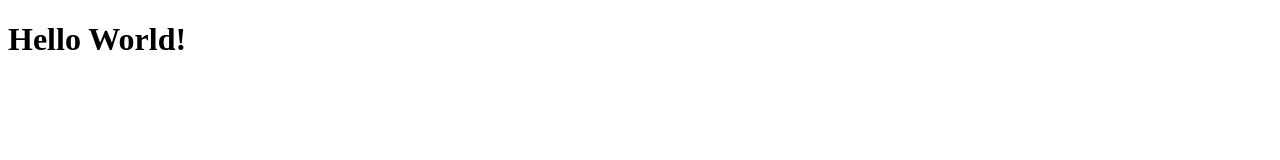
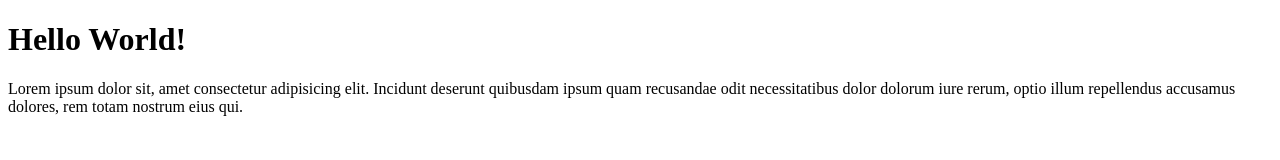
Before and after one commit to NbilaY/Nabila-git-test, a plain HTML site: page index.html in a window 1280 px wide. Drawn offline with Linux system fonts and the light colour scheme.

Commit message:
menambahkan paragraph

```diff
--- a/index.html
+++ b/index.html
@@ -8,5 +8,6 @@
 </head>
 <body>
     <h1>Hello World!</h1>
+    <p>Lorem ipsum dolor sit, amet consectetur adipisicing elit. Incidunt deserunt quibusdam ipsum quam recusandae odit necessitatibus dolor dolorum iure rerum, optio illum repellendus accusamus dolores, rem totam nostrum eius qui.</p>
 </body>
 </html>
```
